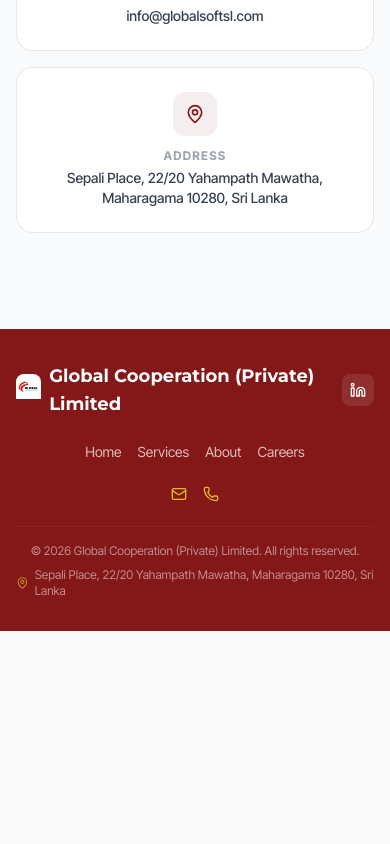
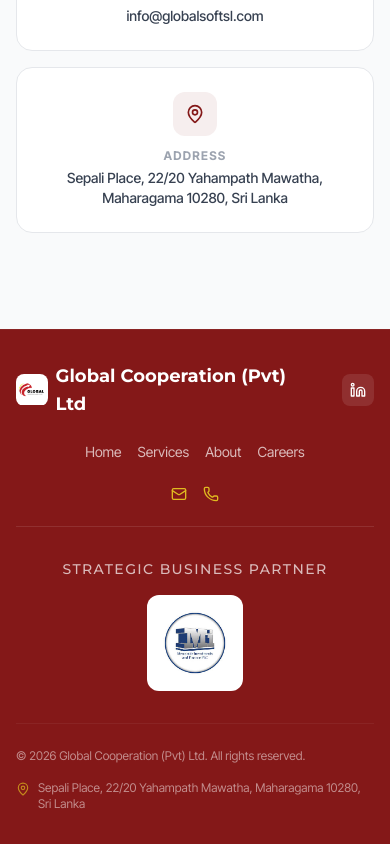
Before and after one commit to Global-Dev2026/GlobalCooperation, a Next.js app: page /companies/global-advisory-services in a window 390 px wide. Shown: the part 7768-8612 px from the top of the page. Before the commit the page ends 8399 px from the top, so only its background shows below. Built offline with nearby package versions, Linux system fonts and the light colour scheme.

Commit message:
implement initial website structure including About Us page, layout, footer, and company details page.

```diff
--- a/app/companies/[slug]/page.tsx
+++ b/app/companies/[slug]/page.tsx
@@ -55,7 +55,7 @@
     logo: "https://globalsoftsl.com/images/companies/logo.png",
     parentOrganization: {
       "@type": "Organization",
-      name: "Global Cooperation (Private) Limited",
+      name: "Global Cooperation (Pvt) Ltd",
       url: "https://globalsoftsl.com",
     },
   };
--- a/app/layout.tsx
+++ b/app/layout.tsx
@@ -19,14 +19,14 @@
 
 export const metadata: Metadata = {
   title: {
-    template: "%s | Global Cooperation (Private) Limited",
-    default: "Global Cooperation (Private) Limited",
+    template: "%s | Global Cooperation (Pvt) Ltd",
+    default: "Global Cooperation (Pvt) Ltd",
   },
   description:
     "Expert software development, cloud solutions, and AI services for modern businesses.",
   keywords: [
     "Global Cooperation",
-    "Global Cooperation Private Limited",
+    "Global Cooperation (Pvt) Ltd",
     "Global Cooperation Sri Lanka",
     "software development",
     "cloud solutions",
@@ -39,9 +39,9 @@
     "IT consulting",
     "web development",
   ],
-  authors: [{ name: "Global Cooperation (Private) Limited" }],
-  creator: "Global Cooperation (Private) Limited",
-  publisher: "Global Cooperation (Private) Limited",
+  authors: [{ name: "Global Cooperation (Pvt) Ltd" }],
+  creator: "Global Cooperation (Pvt) Ltd",
+  publisher: "Global Cooperation (Pvt) Ltd",
   metadataBase: new URL("https://globalsoftsl.com"),
   robots: {
     index: true,
@@ -58,17 +58,17 @@
     icon: "/images/companies/logo.png",
   },
   openGraph: {
-    title: "Global Cooperation (Private) Limited",
+    title: "Global Cooperation (Pvt) Ltd",
     description:
-      "A group of companies providing software development, cloud, AI, and advisory services.",
-    url: "https://globalsoftsl.com",
-    siteName: "Global Cooperation (Private) Limited",
+      "Transforming Your Ideas into Digital Reality with innovative software solutions.",
+    url: "https://globalsoftsolution.com",
+    siteName: "Global Cooperation (Pvt) Ltd",
     locale: "en_US",
     type: "website",
   },
   twitter: {
     card: "summary_large_image",
-    title: "Global Cooperation (Private) Limited",
+    title: "Global Cooperation (Pvt) Ltd",
     description: "Expert software development, cloud solutions, and AI services.",
   },
   // Industry-level metadata for search engines and social
--- a/app/page.tsx
+++ b/app/page.tsx
@@ -8,7 +8,7 @@
 import BoardOfDirectors from "@/components/sections/BoardOfDirectors";
 
 export const metadata: Metadata = {
-  title: "Global Cooperation (Private) Limited | Sri Lanka",
+  title: "Global Cooperation (Pvt) Ltd | Sri Lanka",
   description: "Global Cooperation is a diversified holding company providing innovative software, AI, CCTV security, and comprehensive consulting services across Sri Lanka.",
 };
 
@@ -16,7 +16,7 @@
   const jsonLd = {
     "@context": "https://schema.org",
     "@type": "LocalBusiness",
-    name: "Global Cooperation (Private) Limited",
+    name: "Global Cooperation (Pvt) Ltd",
     alternateName: "Global Cooperation",
     image: "https://globalsoftsl.com/images/companies/logo.png",
     "@id": "https://globalsoftsl.com",
--- a/components/layout/Footer.tsx
+++ b/components/layout/Footer.tsx
@@ -46,10 +46,10 @@
         variants={containerVariants}
       >
         {/* Main Content */}
-        <div className="flex flex-col md:flex-row items-center justify-between gap-6 mb-6">
+        <div className="grid grid-cols-1 md:grid-cols-3 gap-6 mb-6 items-center w-full">
           {/* Company Info - Compact */}
           <motion.div
-            className="flex items-center gap-6"
+            className="flex items-center justify-start gap-6"
             variants={itemVariants}
           >
             <div className="flex items-center gap-2">
@@ -108,7 +108,7 @@
 
           {/* Contact - Compact */}
           <motion.div
-            className="flex items-center gap-4 text-sm"
+            className="flex items-center justify-center md:justify-end gap-4 text-sm"
             variants={itemVariants}
           >
             <motion.a
@@ -130,19 +130,42 @@
           </motion.div>
         </div>
 
+        {/* Strategic Business Partner */}
+        <motion.div
+          className="flex flex-col items-center justify-center gap-4 mb-8 pt-8 w-full border-t border-white/10"
+          variants={itemVariants}
+        >
+          <span className="text-sm font-heading font-medium text-white/70 uppercase tracking-widest">
+            Strategic Business Partner
+          </span>
+          <a
+            href="https://mi.com.lk/en/"
+            target="_blank"
+            rel="noopener noreferrer"
+            className="group relative flex items-center justify-center bg-white rounded-xl p-4 transition-all duration-300 hover:scale-105 hover:shadow-[0_0_30px_rgba(255,255,255,0.2)]"
+            title="Mercantile Investments and Finance PLC"
+          >
+            <img
+              src="/images/mi.jpg"
+              alt="Mercantile Investments"
+              className="h-16 w-auto object-contain transition-transform duration-300 group-hover:scale-105"
+            />
+          </a>
+        </motion.div>
+
         {/* Bottom Bar */}
         <motion.div
-          className="border-t border-white/5 pt-4 flex flex-col sm:flex-row items-center justify-between gap-2 text-xs"
+          className="border-t border-white/5 pt-6 flex flex-col sm:flex-row items-start sm:items-center justify-between gap-4 text-xs"
           variants={itemVariants}
         >
           <p className="text-white/50">
             &copy; {currentYear} {SITE_CONFIG.name}. All rights reserved.
           </p>
           <motion.div
-            className="flex items-center gap-1.5 text-white/50"
+            className="flex items-start sm:items-center gap-2 text-white/50"
             whileHover={{ scale: 1.02 }}
           >
-            <MapPin size={14} className="text-gold/70" />
+            <MapPin size={14} className="text-gold/70 shrink-0 mt-0.5 sm:mt-0" />
             <span>{SITE_CONFIG.address}</span>
           </motion.div>
         </motion.div>
--- a/components/sections/About.tsx
+++ b/components/sections/About.tsx
@@ -162,19 +162,19 @@
           className="text-center mb-16"
         >
           <span className="text-sm font-medium tracking-widest uppercase text-slate-600 mb-2 block">
-            Global Cooperation (Private) Limited
+            Global Cooperation (Pvt) Ltd
           </span>
           <h2 className="text-4xl md:text-5xl font-heading font-bold text-burgundy mb-6">
             About Us
           </h2>
           <div className="max-w-4xl mx-auto space-y-4 text-left">
-            <p className="text-lg text-gray-700 leading-relaxed text-justify">
-              Global Cooperation (Private) Limited is a Sri Lanka–based holding
-              company established to build, manage, and scale a diversified
-              portfolio of businesses with long-term growth potential. The Group
-              provides strategic leadership, governance oversight, and
-              disciplined capital stewardship to its subsidiaries, ensuring
-              sustainable value creation and resilient growth.
+            <p className="text-lg text-white/80 max-w-3xl mx-auto leading-relaxed">
+              Global Cooperation (Pvt) Ltd is a Sri Lanka–based holding
+              company that actively manages and develops a diversified portfolio
+              of subsidiaries. With a strategic focus on expanding across multiple
+              industries, we provide the leadership, financial backing, and
+              operational resilience required for our subsidiary companies to
+              thrive in competitive markets.
             </p>
             <p className="text-lg text-gray-700 leading-relaxed text-justify">
               We focus on developing and nurturing businesses across technology,
@@ -240,7 +240,7 @@
                 Our Approach
               </h3>
               <p className="text-lg text-white/90 leading-relaxed max-w-4xl mx-auto">
-                At Global Cooperation (Private) Limited, we provide strategic oversight, disciplined capital management, and strong governance to empower our subsidiaries. By aligning vision, performance, and long-term planning, we enable sustainable growth, operational excellence, and enduring value creation across our diversified portfolio.
+                At Global Cooperation (Pvt) Ltd, we provide strategic oversight, disciplined capital management, and strong governance to empower our subsidiaries. By aligning vision, performance, and long-term planning, we enable sustainable growth, operational excellence, and enduring value creation across our diversified portfolio.
               </p>
             </motion.div>
           </Card>
--- a/lib/constants.ts
+++ b/lib/constants.ts
@@ -28,7 +28,7 @@
 
 // Site Configuration
 export const SITE_CONFIG = {
-  name: "Global Cooperation (Private) Limited",
+  name: "Global Cooperation (Pvt) Ltd",
   tagline: "Transforming Ideas into Digital Solutions",
   description:
     "Expert software development, cloud solutions, and AI services for modern businesses.",
@@ -103,7 +103,7 @@
   },
 ] as const;
 
-// Subsidiaries / Companies under Global Cooperation Private Limited
+// Subsidiaries / Companies under Global Cooperation (Pvt) Ltd
 export const COMPANIES = [
   {
     slug: "global-soft-solutions",
--- a/lib/email.ts
+++ b/lib/email.ts
@@ -60,7 +60,7 @@
   </div>
 
   <div style="text-align: center; margin-top: 20px; color: #999; font-size: 12px;">
-    <p>This email was sent from your Global Cooperation (Private) Limited website contact form.</p>
+    <p>This email was sent from your Global Cooperation (Pvt) Ltd website contact form.</p>
   </div>
 </body>
 </html>
```
Also changed, not shown: public/images/mi.jpg (added).
